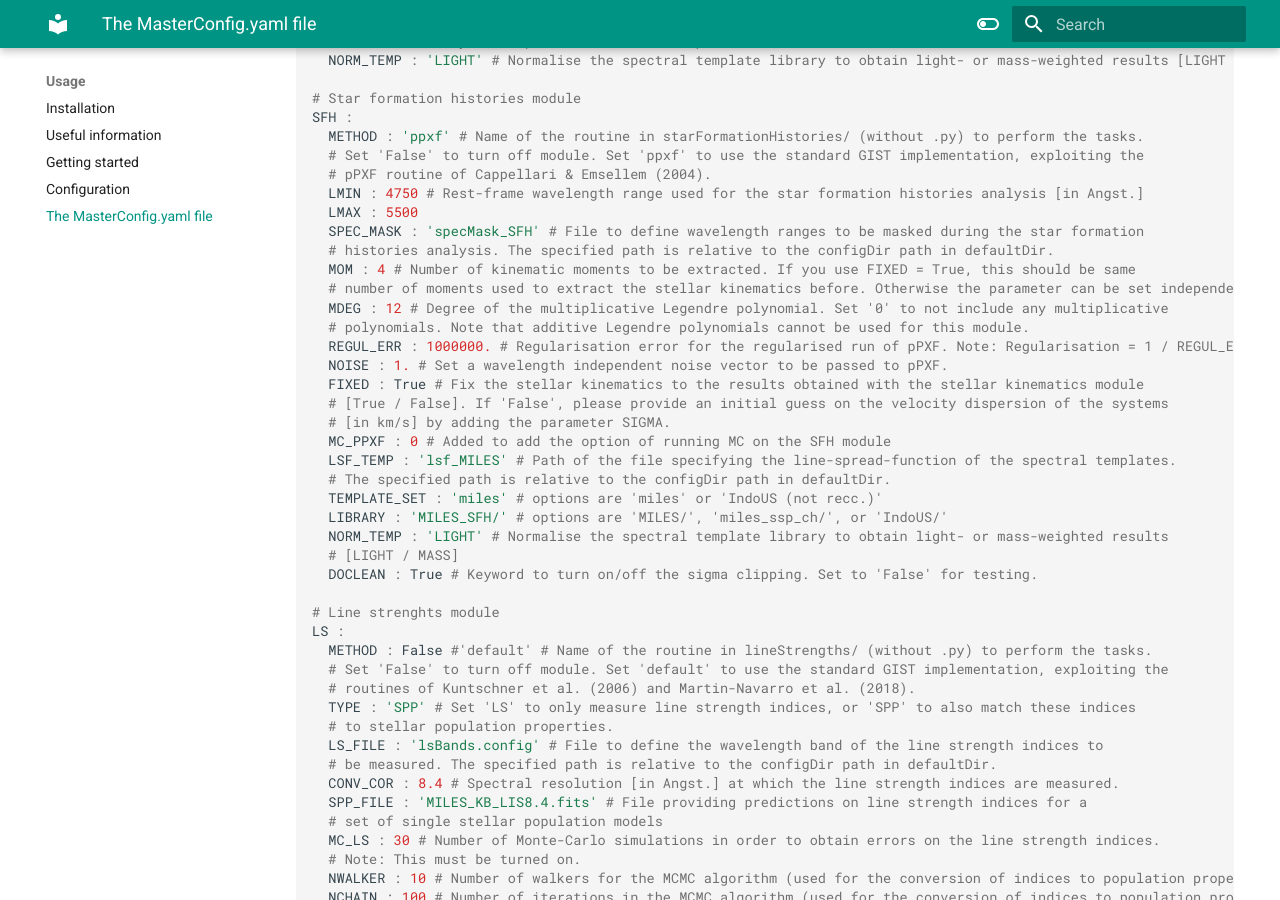
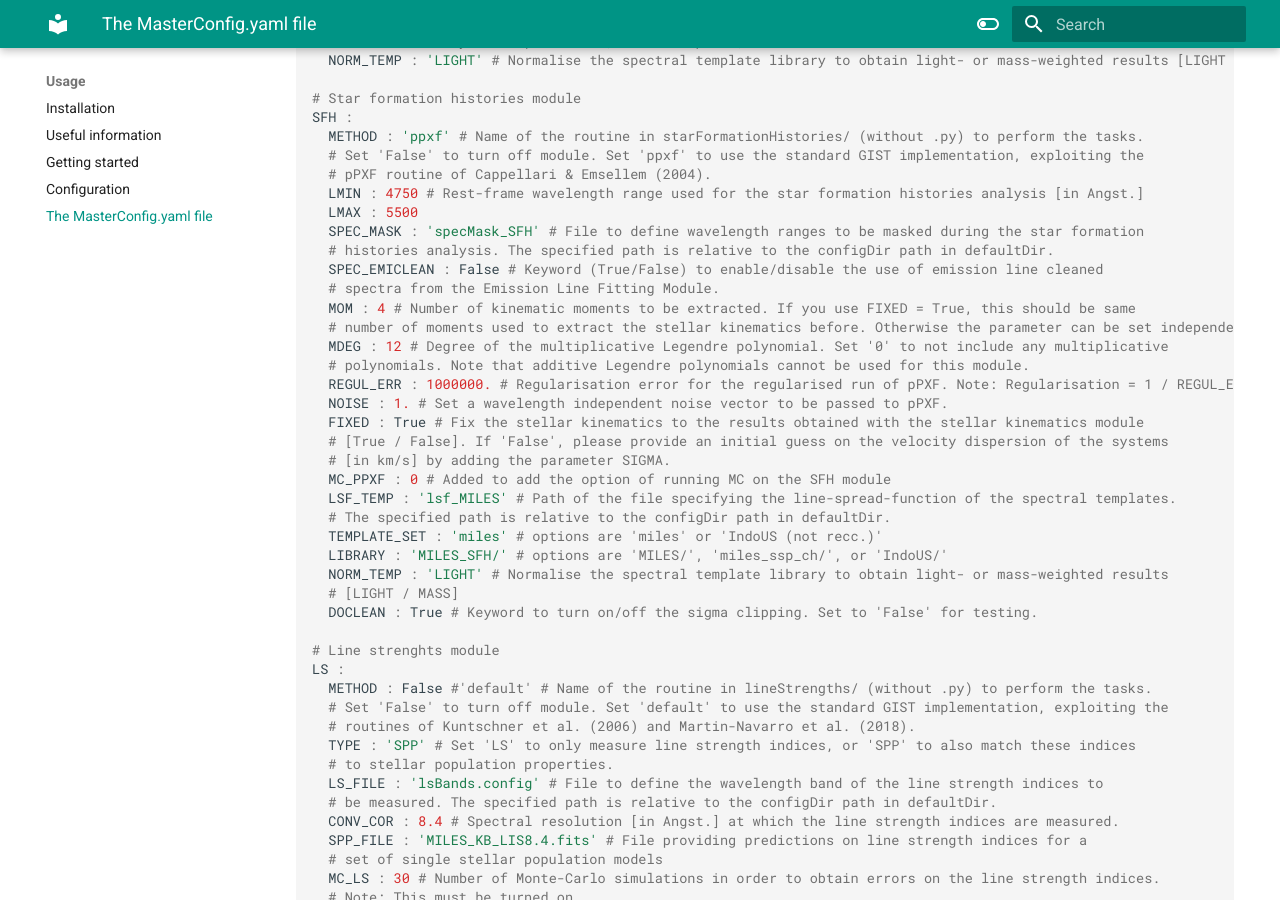
Before and after one commit to geckos-survey/gist-documentation, an MkDocs documentation site: the page built from docs/usage/masterconfig.md, in a window 1280 px wide and 900 px high, scrolled down 2576 px. Built offline with MkDocs 1.6.1 and Material for MkDocs 9.7.7, drawn with Linux system fonts in a browser that asks for light colours.

Commit message:
Update masterconfig.md

```diff
--- a/docs/usage/masterconfig.md
+++ b/docs/usage/masterconfig.md
@@ -136,6 +136,8 @@
   LMAX : 5500
   SPEC_MASK : 'specMask_SFH' # File to define wavelength ranges to be masked during the star formation
   # histories analysis. The specified path is relative to the configDir path in defaultDir.
+  SPEC_EMICLEAN : False # Keyword (True/False) to enable/disable the use of emission line cleaned
+  # spectra from the Emission Line Fitting Module.
   MOM : 4 # Number of kinematic moments to be extracted. If you use FIXED = True, this should be same
   # number of moments used to extract the stellar kinematics before. Otherwise the parameter can be set independently.
   MDEG : 12 # Degree of the multiplicative Legendre polynomial. Set '0' to not include any multiplicative
```
